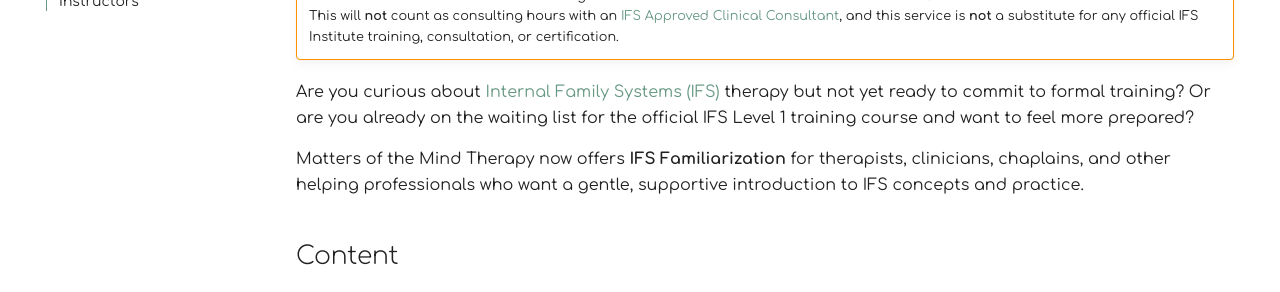
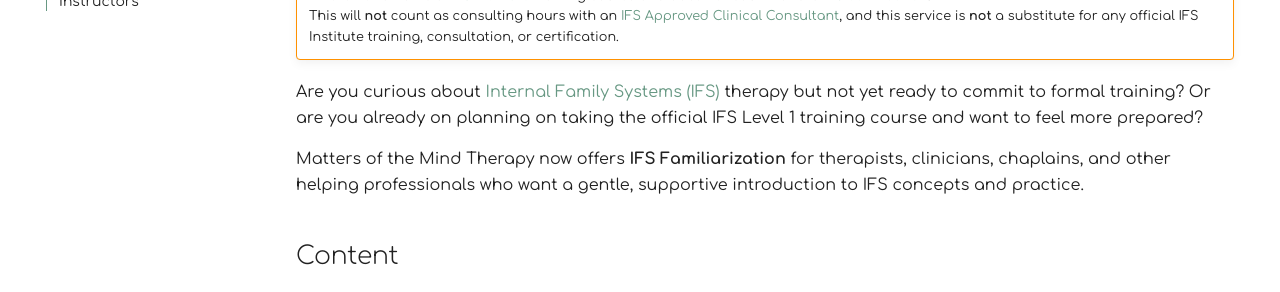
Before and after one commit to motm-therapy/website, an MkDocs documentation site: the page built from docs/ifs.md, in a window 1280 px wide and 900 px high. Shown: the part 292-584 px from the top of the window. Built offline with MkDocs 1.6.1 and Material for MkDocs 9.7.7, drawn with Linux system fonts in a browser that asks for light colours; plug-ins that fetch from the network failed and are left out.

Commit message:
remove reference to waitlist

```diff
--- a/docs/ifs.md
+++ b/docs/ifs.md
@@ -8,7 +8,7 @@ description: This page describes the IFS Familiarization service at Matters of t
     This is **not** an official [IFS Institute](https://ifs-institute.com/) training course and does **not** count toward [IFS certification](https://ifs-institute.com/ifs-certification).
     This will **not** count as consulting hours with an [IFS Approved Clinical Consultant](https://ifs-institute.com/trainings/ifs-certification/approved-clinical-consultants), and this service is **not** a substitute for any official IFS Institute training, consultation, or certification.
 
-Are you curious about [Internal Family Systems (IFS)](https://ifs-institute.com/) therapy but not yet ready to commit to formal training? Or are you already on the waiting list for the official IFS Level 1 training course and want to feel more prepared?
+Are you curious about [Internal Family Systems (IFS)](https://ifs-institute.com/) therapy but not yet ready to commit to formal training? Or are you already on planning on taking the official IFS Level 1 training course and want to feel more prepared?
 
 Matters of the Mind Therapy now offers **IFS Familiarization** for therapists, clinicians, chaplains, and other helping professionals who want a gentle, supportive introduction to IFS concepts and practice.
 
```
